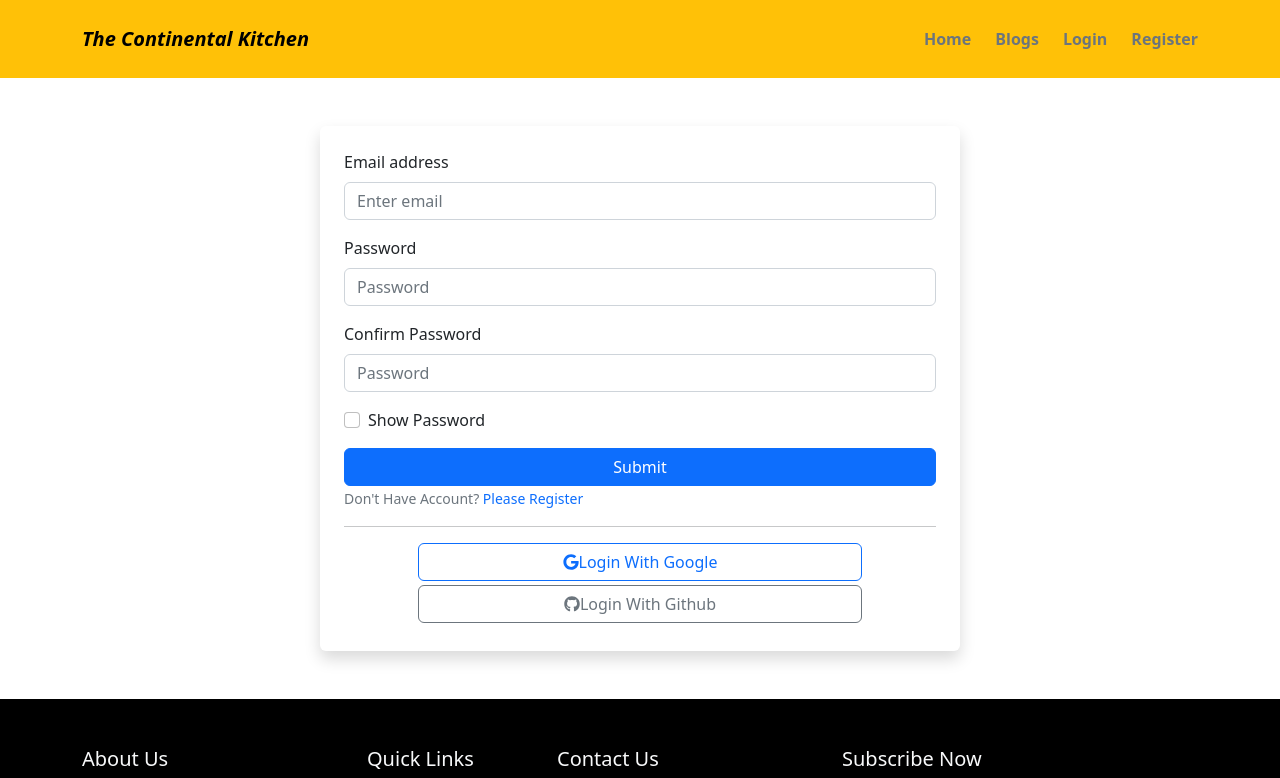
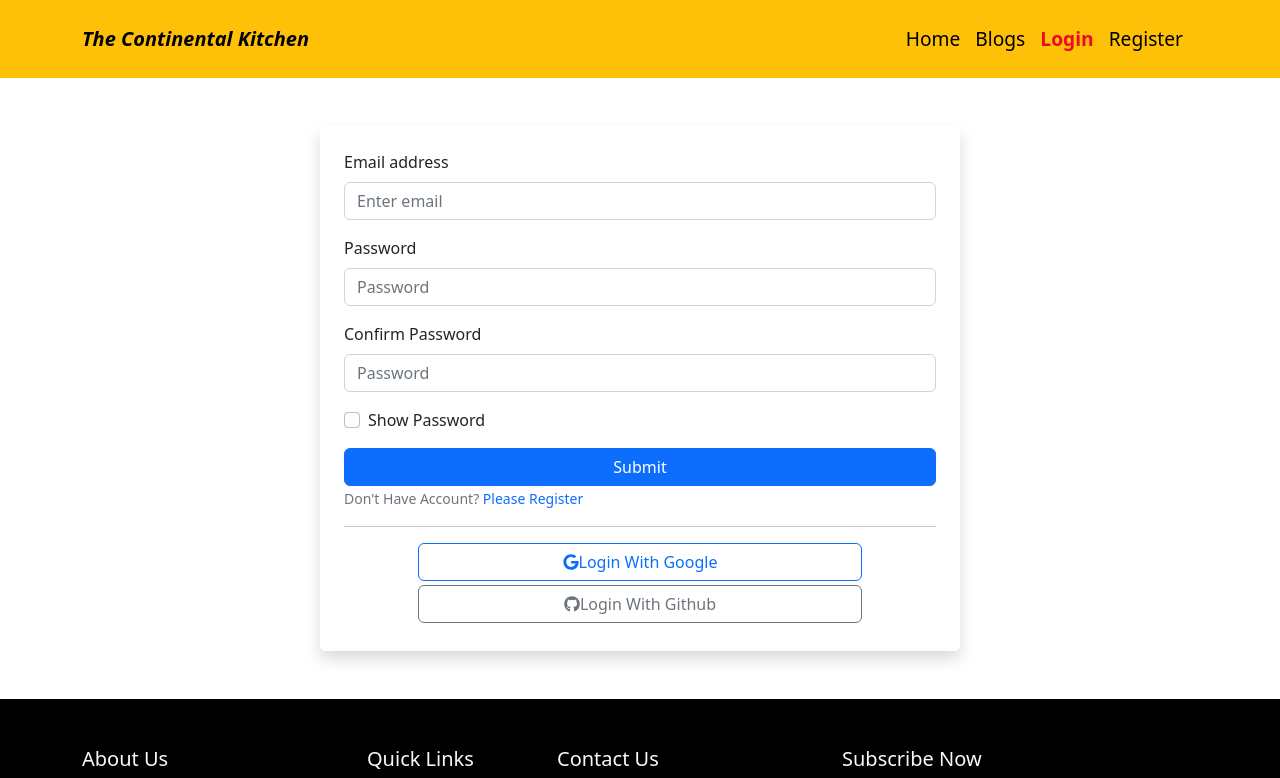
Before and after one commit to parthoroy77/Project-The-Continental-Kitchen, a React (Vite) app: page /login in a window 1280 px wide. Shown: the top 778 px of the page. Built offline with nearby package versions, Linux system fonts and the light colour scheme; no server answers.

Commit message:
active link added

```diff
--- a/src/components/NavigationBar/NavigationBar.jsx
+++ b/src/components/NavigationBar/NavigationBar.jsx
@@ -3,11 +3,15 @@ import Container from 'react-bootstrap/Container';
 import Nav from 'react-bootstrap/Nav';
 import Navbar from 'react-bootstrap/Navbar';
 import NavDropdown from 'react-bootstrap/NavDropdown';
-import { Link } from 'react-router-dom';
+import { Link, NavLink, useMatch } from 'react-router-dom';
 import { AuthContext } from '../../providers/AuthProvider';
 import { Button } from 'react-bootstrap';
 import { FaRegUserCircle, FaUser, FaUserCircle } from 'react-icons/fa';
 const NavigationBar = () => {
+    const homeMatch = useMatch('/chef')
+    const loginMatch = useMatch('/login')
+    const registerMatch = useMatch('/register')
+    const blogMatch = useMatch('/blog')
     const { user, logOut } = useContext(AuthContext);
     const handleLogOut = () => {
         logOut().then(result => {
@@ -25,13 +29,13 @@ const NavigationBar = () => {
                     <Navbar.Toggle aria-controls="responsive-navbar-nav" />
                     <Navbar.Collapse id="responsive-navbar-nav">
                         <Nav className="ms-auto d-flex align-items-center">
-                            <Link className='me-4 text-secondary text-decoration-none fw-semibold' to="/chef">Home</Link>
-                            <Link className='me-4 text-secondary text-decoration-none fw-semibold' to="/blog">Blogs</Link>
+                            <NavLink className={({ isActive }) => (isActive ? 'active' : 'default')} to="/chef">Home</NavLink>
+                            <NavLink className={({ isActive }) => (isActive ? 'active' : 'default')} to="/blog">Blogs</NavLink>
                             {user ?
                                 <Button variant='secondary' className='text-light text-decoration-none fw-semibold' onClick={handleLogOut} >LogOut</Button>
                                 : <>
-                                    <Link className='me-4 text-secondary text-decoration-none fw-semibold' to="/login">Login</Link>
-                                    <Link className='text-secondary text-decoration-none fw-semibold' to="/register">Register</Link>
+                                    <NavLink className={({ isActive }) => (isActive ? 'active' : 'default')} to="/login">Login</NavLink>
+                                    <NavLink className={({ isActive }) => (isActive ? 'active' : 'default')} to="/register">Register</NavLink>
                                 </>
                             }
                             {
--- a/src/index.css
+++ b/src/index.css
@@ -3,3 +3,17 @@
     height: 40px;
     border-radius: 50% ;
 }
+
+.active {
+    color: rgb(236, 10, 40);
+    font-weight: bold;
+    font-size: 1.2rem;
+    text-decoration: none;
+    margin-right: 15px;
+}
+.default{
+        color: rgb(0, 0, 0);
+        font-size: 1.2rem;
+        text-decoration: none;
+        margin-right: 15px;
+}
--- a/src/pages/Login/Login/Login.jsx
+++ b/src/pages/Login/Login/Login.jsx
@@ -37,7 +37,7 @@ const Login = () => {
         logInUser(email, password)
             .then(result => {
                 const loggedUser = result.user;
-                toast.success('Login Success full')
+                toast.success('Login Successfully')
                 navigate(from, { replace: true })
                 form.reset()
             })
@@ -49,22 +49,22 @@ const Login = () => {
         googleLogin()
             .then(result => {
                 const googleUser = result.user;
-                console.log(googleUser);
+                toast.success('Login Successfully')
                 navigate(from, { replace: true })
             })
             .catch(error => {
-            console.log(error.message);
+                toast.error(error.message);
         })
     }
     const handleGitHubLogin = () => {
         gitHubLogin()
             .then(result => {
                 const githubUser = result.user;
-                console.log(githubUser);
+                toast.success('Login Successfully')
                 navigate(from, { replace: true })
             })
             .catch(error => {
-            console.log(error.message);
+            toast.error(error.message);
         })
     }
     const handleShow = (e) => {
```
